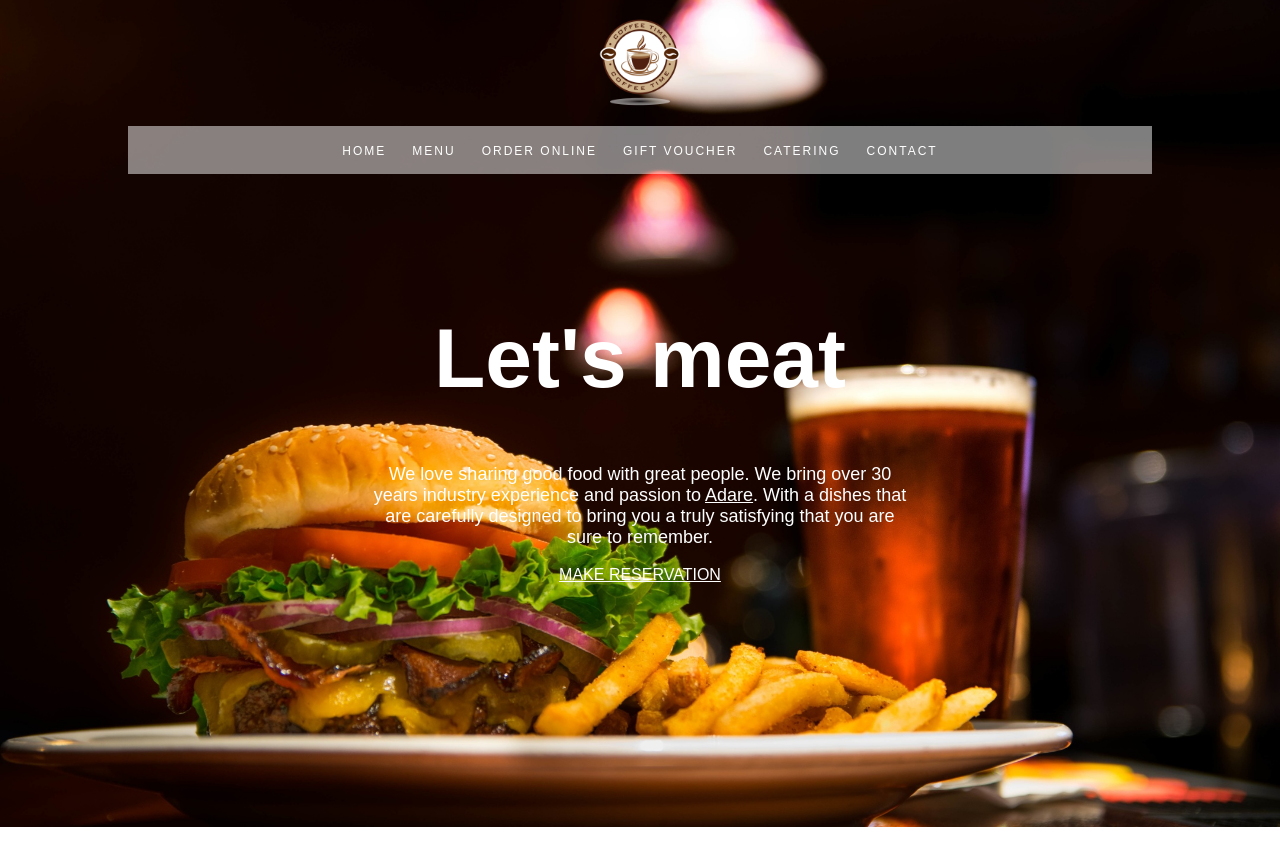
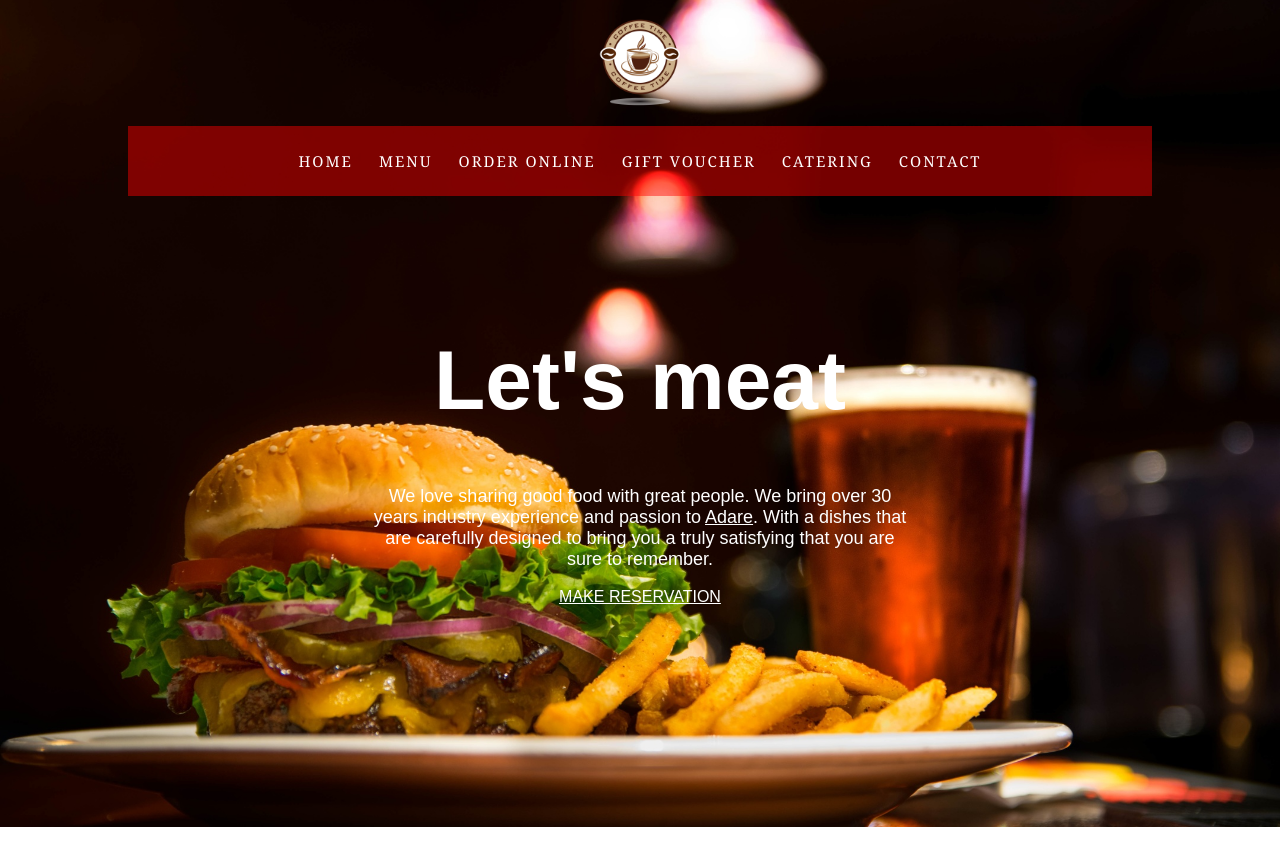
Before and after one commit to cristimanolache28/Simple-Restaurant-Page, a plain HTML site: page Restaurant Website/index.html in a window 1280 px wide. Shown: the top 866 px of the page. Drawn offline with Linux system fonts and the light colour scheme.

```diff
--- a/Restaurant Website/style.css
+++ b/Restaurant Website/style.css
@@ -27,12 +27,13 @@ img {
 }
 
 nav {
-    background-color: rgba(255, 255, 255, 0.493);
+    background-color: rgba(255, 0, 0, 0.459);
     text-align: center;
     letter-spacing: 2px;
-    padding-top: 15px;
-    padding-bottom: 15px;
+    padding-top: 25px;
+    padding-bottom: 25px;
 }
+
 
 nav a {
     text-decoration: none;
@@ -40,7 +41,10 @@ nav a {
     padding-left: 10px;
     padding-right: 10px;
     letter-spacing: 2px;
+    font-family:Cambria, Cochin, Georgia, Times, 'Times New Roman', serif;
+    font-size: 15px;
 }
+
 
 
 main {
```
